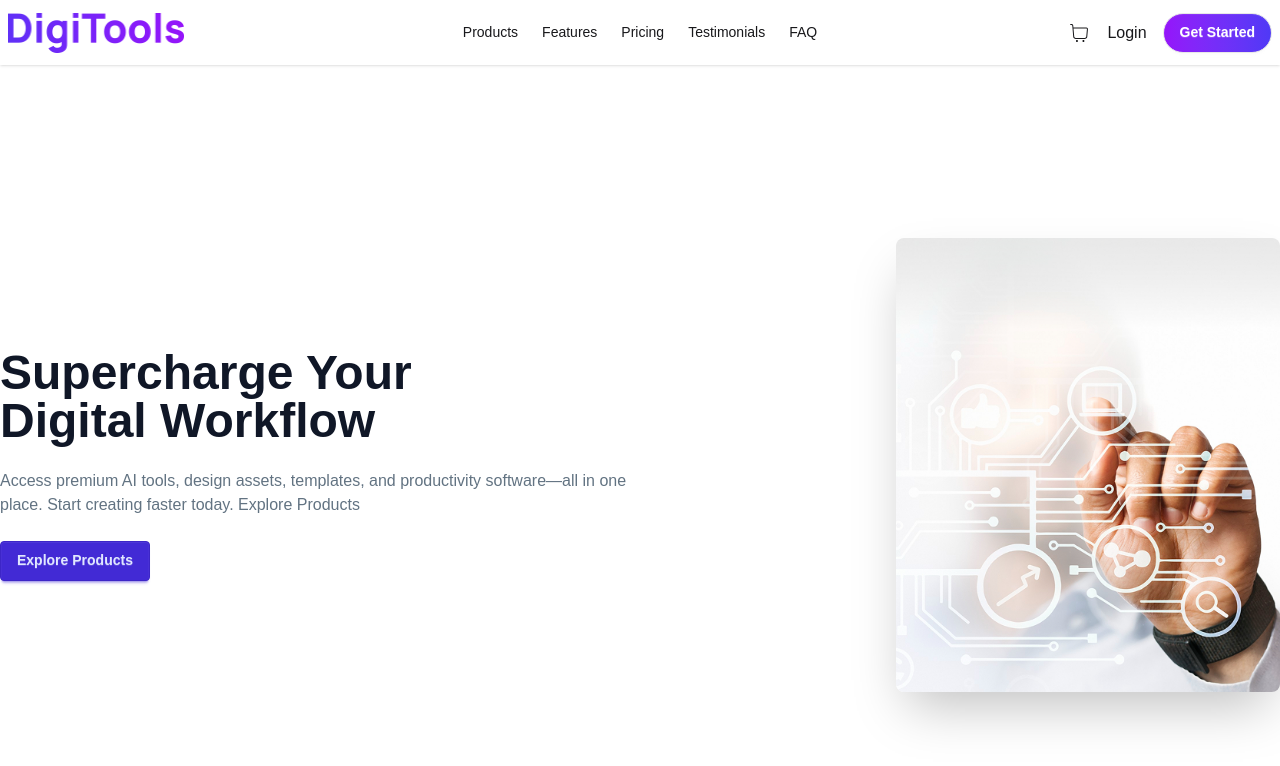
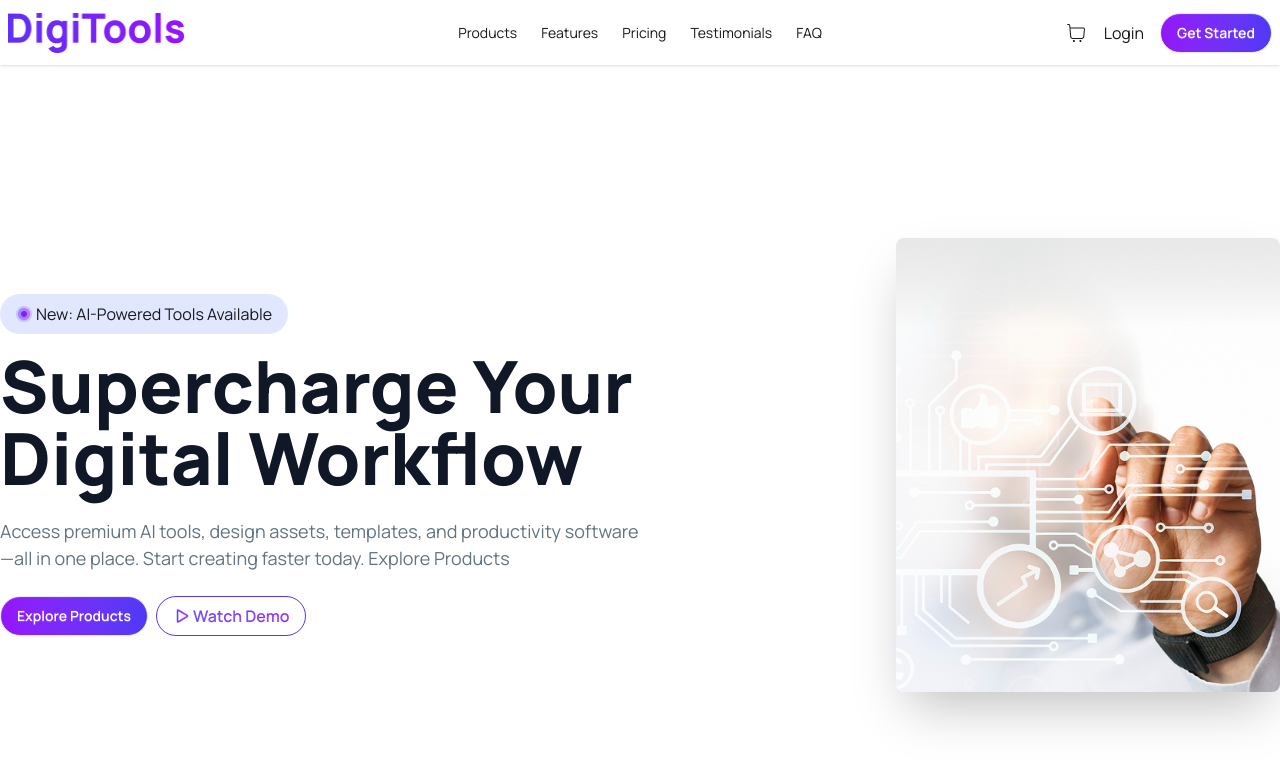
Before and after one commit to bashar35790/DigiTools-Platform, a React (Vite) app: page / in a window 1280 px wide. Shown: the top 766 px of the page. Built offline with nearby package versions, Linux system fonts and the light colour scheme.

Commit message:
I've added hero seciton

```diff
--- a/src/component/home-page/Hero.jsx
+++ b/src/component/home-page/Hero.jsx
@@ -1,23 +1,30 @@
 import React from "react";
 import HeroImg from "../../assets/banner.png";
-
+import Dot from "../../assets/dot.png";
+import Button from "../../utility/Button";
+import PlayIcon from "../../assets/Play.png";
 export default function Hero() {
   return (
     <>
       <div className="hero min-h-screen">
-        <div className="flex mx-auto justify-between items-center flex-col lg:flex-row-reverse container">
+        <div className="flex mx-auto justify-between items-center flex-col lg:flex-row-reverse container gap-5">
           <img src={HeroImg} className="max-w-sm rounded-lg shadow-2xl" />
-          <div className="max-w-160">
-            <h1 className="text-5xl font-bold text-heading">
+          <div className="max-w-160 ">
+            <div className="flex gap-1 items-center px-4 py-2 bg-[#E1E7FF] w-fit rounded-full mb-4"><img src={Dot} alt="dot icon" className="w-4 h-4" />New: AI-Powered Tools Available</div>
+            <h1 className="xl:text-7xl lg:text-6xl text-4xl font-extrabold text-heading">
               Supercharge Your <br />
               Digital Workflow
             </h1>
-            <p className="py-6 text-bodyText">
+            <p className="py-6 text-bodyText text-[18px]">
               Access premium AI tools, design assets, templates, and
               productivity software—all in one place. Start creating faster
               today. Explore Products
             </p>
-            <button className="btn btn-primary">Explore Products</button>
+            <div className="flex gap-2">
+              <Button title="Explore Products"></Button>
+              <button className="flex gap-1 text-[16px] items-center btn btn-outline rounded-full border-brand1 bg-linear-to-r from-brand1 to-brand2 text-transparent bg-clip-text"><img src={PlayIcon} alt="play icon" className="w-4 h-4" />
+                Watch Demo</button>
+            </div>
           </div>
         </div>
       </div>
--- a/src/component/navbar/Navbar.jsx
+++ b/src/component/navbar/Navbar.jsx
@@ -3,6 +3,7 @@ import Logo from "../../assets/logo.png";
 import { CiShoppingCart } from "react-icons/ci";
 import { CgMenuRightAlt } from "react-icons/cg";
 import { IoClose } from "react-icons/io5";
+import Button from "../../utility/Button";
 
 export default function Navbar() {
   const [active, setActive] = useState(false);
@@ -73,9 +74,7 @@ export default function Navbar() {
             <div className="navbar-end gap-4 hidden lg:flex">
               <CiShoppingCart className="text-2xl cursor-pointer" />
               <a className="cursor-pointer">Login</a>
-              <a className="btn bg-linear-to-r from-brand2 to-brand1 rounded-full text-white">
-                Get Started
-              </a>
+              <Button title="Get Started"></Button>
             </div>
           </div>
         </div>
--- a/src/index.css
+++ b/src/index.css
@@ -1,3 +1,6 @@
+@import url("https://fonts.googleapis.com/css2?family=Manrope:wght@200..800&display=swap");
+
+
 @theme {
   --*: initial;
 
@@ -8,7 +11,6 @@
 
 }
 
-@import url("https://fonts.googleapis.com/css2?family=Manrope:wght@200..800&display=swap");
 @import "tailwindcss";
 @plugin "daisyui";
 
--- a/src/utility/Button.jsx
+++ b/src/utility/Button.jsx
@@ -0,0 +1,11 @@
+import React from 'react'
+
+export default function Button({title}) {
+    return (
+        <>
+            <a className="btn bg-linear-to-r from-brand2 to-brand1 rounded-full text-white">
+                {title}
+            </a>
+        </>
+    )
+}
```
Also changed, not shown: src/assets/dot.png (added), 1 other file (tests, documents, lock files or other folders).
